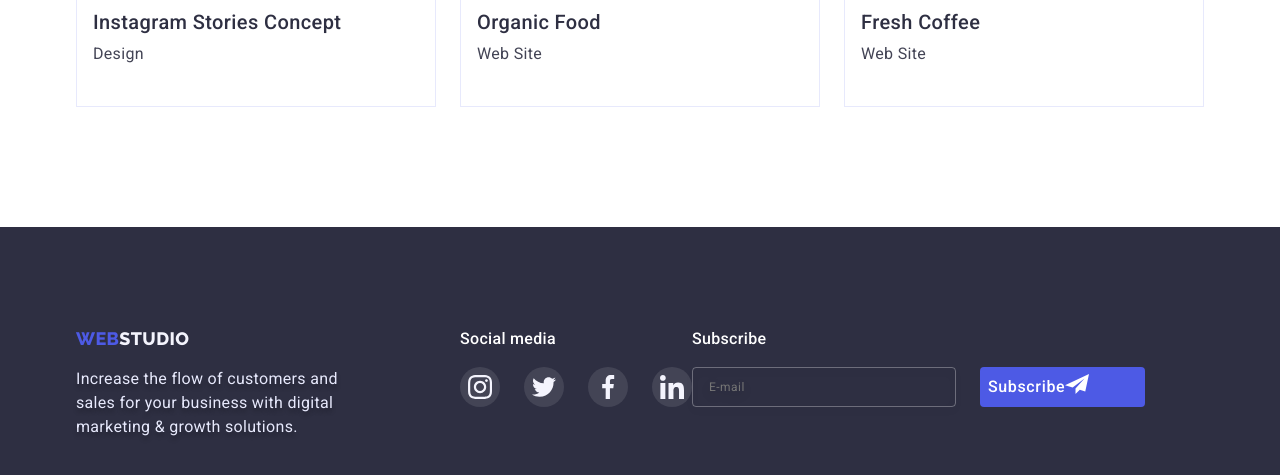
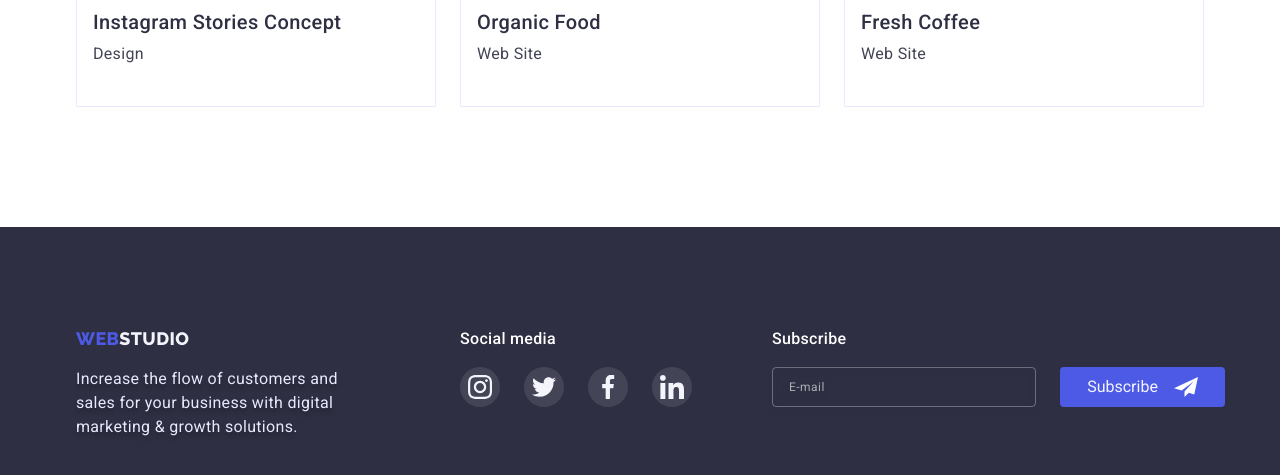
Before and after one commit to Ferst1/goit-markup-hw-06, a plain HTML site: page portfolio.html in a window 1280 px wide. Shown: the part 1569-2044 px from the top of the page. Drawn offline with nearby package versions, Linux system fonts and the light colour scheme.

Commit message:
Updatai
correcture

```diff
--- a/css/styles.css
+++ b/css/styles.css
@@ -995,6 +995,7 @@ button {
     visibility: hidden;
     pointer-events: none;
     background-color: rgba(46, 47, 66, 0.4);
+
 }
 
 .modal {
@@ -1025,6 +1026,12 @@ button {
     border-radius: 50%;
     background-color: var(--second-color);
     transition: transform 250ms cubic-bezier(0.4, 0, 0.2, 1);
+
+    /* position: absolute;
+    bottom: 24px;
+    left: 50%;
+    transform: translateX(-50%);
+    color: var(--second-color); */
 
 }
 
@@ -1268,38 +1275,22 @@ background-color: #31D0AA;
 
 /* -----------SUBSCRIBE----------- */
 
-.footer-btn-subscribe:focus+.sub-icon {
-
-    background-color: var(--abloccent-focus);
-    fill: var(--button-color);
-}
-
-
 .footer-title:hover .footer-title:focus {
     color: rgba(255, 255, 255, 1);
 }
 
 
-.sub-icon {
-    fill: var(--accent-color);
-}
-
-
-.footer-input:focus {
+.footer-imput:focus {
     border-color: var(--accent-focus);
-}
-
-.footer-btn-subscribe:hover,
-.footer-btn-subscribe:focus {
-
-    background: var(--hover-focus-color);
 }
 
 .footer-form {
     display: flex;
+    width: 100%;
+    height: 40px;
 }
 
-.footer-input {
+.footer-imput {
     background-color: transparent;
     width: 264px;
     height: 40px;
@@ -1307,42 +1298,14 @@ background-color: #31D0AA;
     filter: drop-shadow(0px 4px 4px rgba(0, 0, 0, 0.15));
     border-radius: 4px;
     outline: transparent;
-    color: var(--accent-color);
     padding: 8px 16px;
-    margin-right: 24px;
     font-style: normal;
     font-weight: 400;
     font-size: 12px;
     line-height: 24px;
-    display: flex;
     align-items: center;
     letter-spacing: 0.04em;
     color: rgba(255, 255, 255, 0.6);
-}
-
-.footer-btn-subscribe {
-    background: #4D5AE5;
-    border-radius: 4px;
-    color: var(--accent-color);
-    font-family: 'Roboto';
-    font-style: normal;
-    font-weight: 500;
-    font-size: 16px;
-    line-height: 24px;
-    letter-spacing: 0.04em;
-    width: 165px;
-    height: 40px;
-    border-color: transparent;
-    transition-property: background-color;
-    transition-timing-function: var(--time);
-    display: flex;
-    align-items: center;
-    align-content: center;
-    margin: auto;
-}
-
-.email-subscribe {
-    margin-left: 159px;
 }
 
 .footer-title {
@@ -1355,7 +1318,60 @@ background-color: #31D0AA;
     line-height: 24px;
     letter-spacing: 0.02em;
     cursor: pointer;
+}
+
+.footer-subscribe {
+    width: 453px;
+    height: 80px;
+}
+
+.footer-form {
     display: flex;
-    align-content: center;
-    margin-left: auto;
+    width: 100%;
+    height: 40px;
 }
+
+
+.footer-imput::placeholder {
+    font-size: 12px;
+    line-height: 2;
+    letter-spacing: 0.04em;
+    color: rgba(255, 255, 255, 0.6);
+}
+
+.footer-btn {
+    display: flex;
+    align-items: center;
+    justify-content: center;
+    gap: 16px;
+    width: 165px;
+    height: 40px;
+    background-color: var(--accent-focus);
+    border: none;
+    border-radius: 4px;
+    color: var(--button-color);
+    font-size: 16px;
+    line-height: 1.5;
+    padding: 8px 24px;
+    margin-left: 24px;
+    cursor: pointer;
+    transition-property: background-color;
+    transition-duration: 250ms;
+    transition-timing-function: var(--time);
+}
+
+.footer-btn-icon {
+    width: 24px;
+    height: 24px;
+    fill: var(--accent-color);
+}
+
+.footer-btn:focus,
+.footer-btn:hover {
+    background-color: var(--hover-focus-color);
+
+}
+
+.media {
+    margin-right: 80px;
+}
--- a/portfolio.html
+++ b/portfolio.html
@@ -306,29 +306,23 @@
           </ul>
         </div>
         <div>
-          <form>
+
+<div class="footer-subscribe">
           <p class="footer-title">Subscribe</p>
-            <label for="email-contact"></label>
-            <div class="footer-form">
+          <form class="footer-form">
             <input
-                class="footer-input"
+              class="footer-imput"
               type="email"
-                name="subscribe"
-                id="email-contact"
+              name="mail"
               placeholder="E-mail"
               required
             />
-              <button class="footer-btn-subscribe" type="submit">
-                Subscribe
-                <span>
-                  <svg class="sub-icon" width="24" height="24">
-                    <use
-                      href="./images/icons.svg/sprait.svg#icon-subscribe"
-                    ></use>
+            <button class="footer-btn" type="submit">
+              <span>Subscribe</span>
+              <svg class="footer-btn-icon">
+                <use href="./images/icons.svg/sprait.svg#icon-subscribe"></use>
               </svg>
-                </span>
             </button>
-            </div>
           </form>
         </div>
       </div>
```
Also changed, not shown: index.html (+33 -14 lines). Lines whose indentation alone changed are shown as unchanged.
